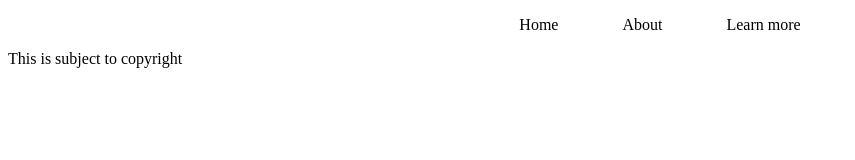
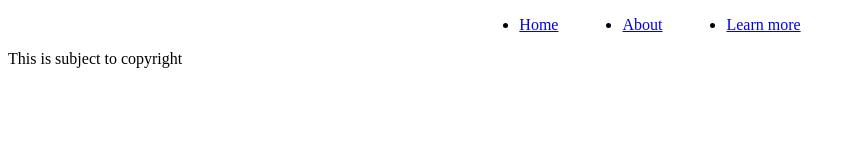
Before and after one commit to ItsmeImran1/Git-HTML-Practice, a plain HTML site: page index.html in a window 1280 px wide. Shown: the whole page, without its empty margins (0-855 px from the left). Drawn offline with Linux system fonts and the light colour scheme.

Commit message:
Revert "Changed nav links' color"
This reverts commit f51ca4aabed09ee733a13985de1d20404c66882f.

```diff
--- a/styles.css
+++ b/styles.css
@@ -5,10 +5,4 @@
 
 li {
     margin: 0 2em;
-    list-style: none;
 }
-
-a {
-    text-decoration: none;
-    color: black;
-}
```
